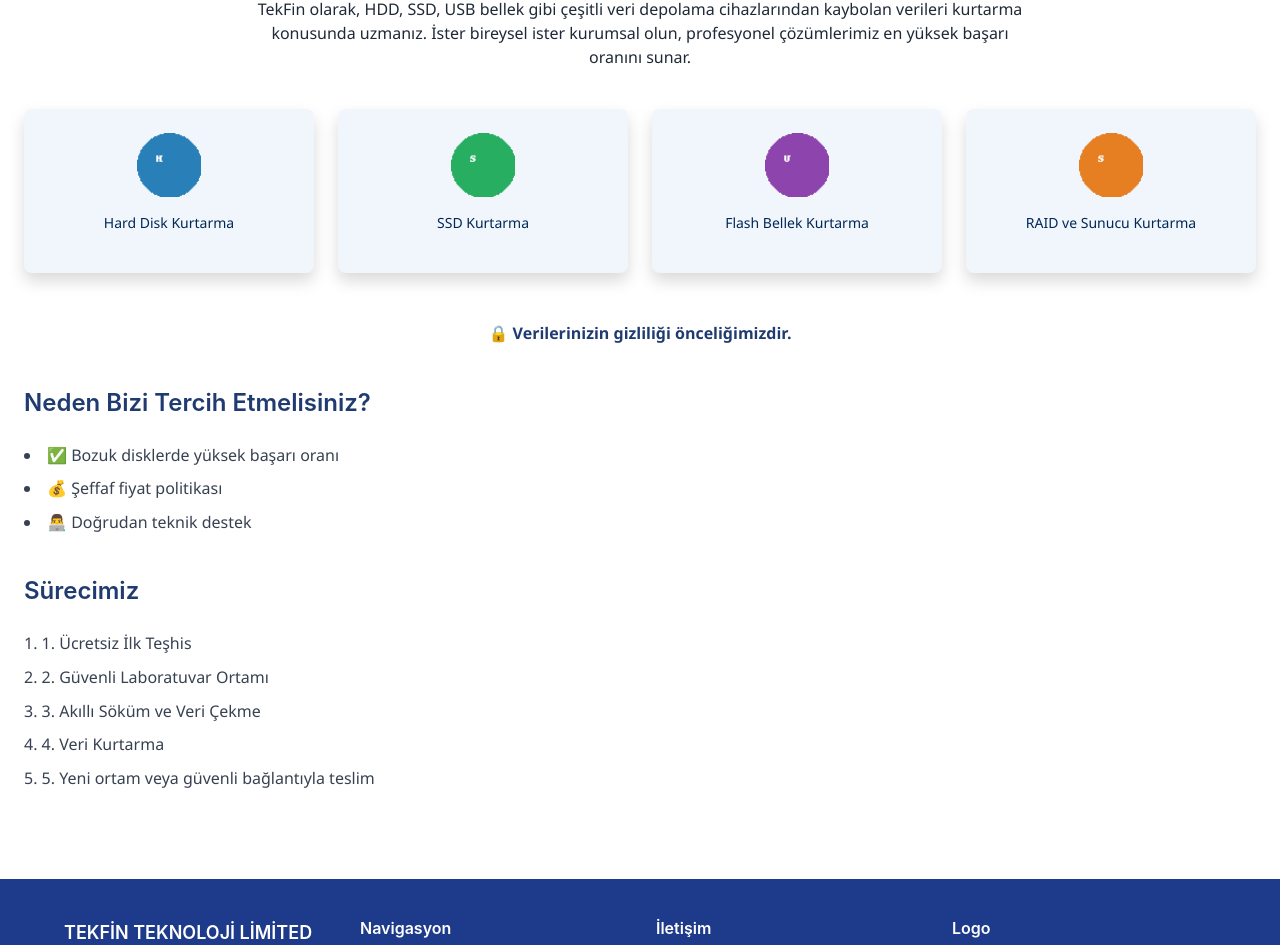
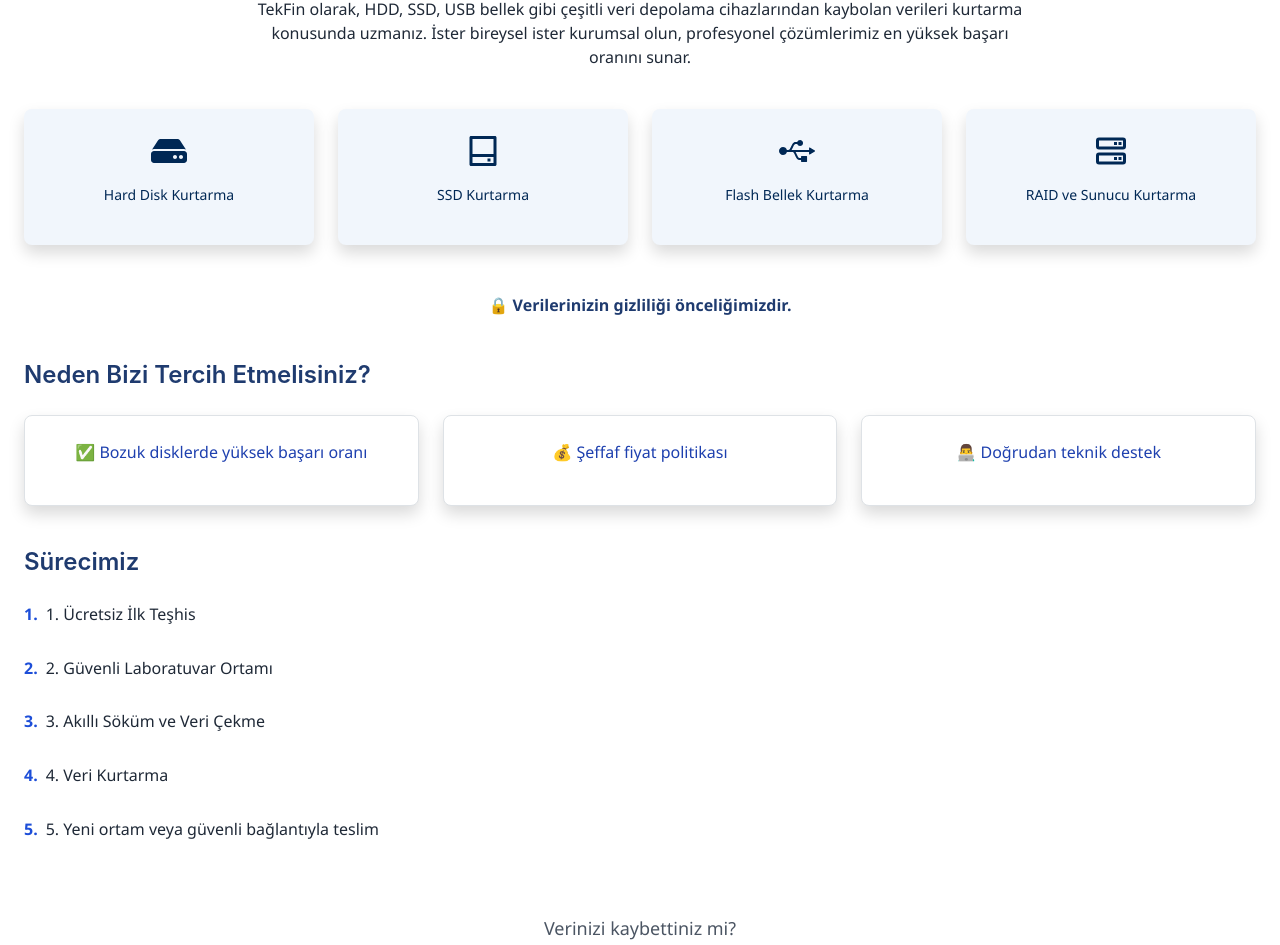
Before and after one commit to SalehKar/tekfin-website, a React (Create React App) app: page /data-recovery in a window 1280 px wide. Shown: the part 211-1156 px from the top of the page. Built offline with nearby package versions, Linux system fonts and the light colour scheme.

Commit message:
Update DataRecovery.js

```diff
--- a/src/components/DataRecovery.js
+++ b/src/components/DataRecovery.js
@@ -1,8 +1,8 @@
 import React from "react";
-import hddIcon from "../assets/icons/hdd.png";
-import ssdIcon from "../assets/icons/ssd.png";
-import usbIcon from "../assets/icons/usb.png";
-import serverIcon from "../assets/icons/server.png";
+import { Link } from "react-router-dom";
+import { FaHdd, FaUsb } from "react-icons/fa";
+import { RiHardDrive2Line } from "react-icons/ri";
+import { BiServer } from "react-icons/bi";
 
 export default function DataRecovery({ language = "tr" }) {
   const content = {
@@ -11,10 +11,10 @@ export default function DataRecovery({ language = "tr" }) {
       paragraph:
         "TekFin olarak, HDD, SSD, USB bellek gibi çeşitli veri depolama cihazlarından kaybolan verileri kurtarma konusunda uzmanız. İster bireysel ister kurumsal olun, profesyonel çözümlerimiz en yüksek başarı oranını sunar.",
       services: [
-        { icon: hddIcon, text: "Hard Disk Kurtarma" },
-        { icon: ssdIcon, text: "SSD Kurtarma" },
-        { icon: usbIcon, text: "Flash Bellek Kurtarma" },
-        { icon: serverIcon, text: "RAID ve Sunucu Kurtarma" }
+        { icon: <FaHdd />, text: "Hard Disk Kurtarma" },
+        { icon: <RiHardDrive2Line />, text: "SSD Kurtarma" },
+        { icon: <FaUsb />, text: "Flash Bellek Kurtarma" },
+        { icon: <BiServer />, text: "RAID ve Sunucu Kurtarma" }
       ],
       privacy: "🔒 Verilerinizin gizliliği önceliğimizdir.",
       whyTitle: "Neden Bizi Tercih Etmelisiniz?",
@@ -30,17 +30,21 @@ export default function DataRecovery({ language = "tr" }) {
         "3. Akıllı Söküm ve Veri Çekme",
         "4. Veri Kurtarma",
         "5. Yeni ortam veya güvenli bağlantıyla teslim"
-      ]
+      ],
+      cta: {
+        question: "Verinizi kaybettiniz mi?",
+        action: "Bizimle İletişime Geçin"
+      }
     },
     en: {
       title: "Data Recovery Services",
       paragraph:
         "At TekFin, we specialize in recovering lost data from various storage devices including HDDs, SSDs, USB drives, and more. Whether you are a business or an individual, our professional recovery solutions ensure the highest possible retrieval rates.",
       services: [
-        { icon: hddIcon, text: "Hard Drive Recovery" },
-        { icon: ssdIcon, text: "SSD Recovery" },
-        { icon: usbIcon, text: "Flash Media Recovery" },
-        { icon: serverIcon, text: "RAID and Server Recovery" }
+        { icon: <FaHdd />, text: "Hard Drive Recovery" },
+        { icon: <RiHardDrive2Line />, text: "SSD Recovery" },
+        { icon: <FaUsb />, text: "Flash Media Recovery" },
+        { icon: <BiServer />, text: "RAID and Server Recovery" }
       ],
       privacy: "🔒 Your data privacy is our priority.",
       whyTitle: "Why Choose Us?",
@@ -56,7 +60,11 @@ export default function DataRecovery({ language = "tr" }) {
         "3. Smart Disassembly & Extraction",
         "4. File Recovery",
         "5. Delivery via new medium or secure download links"
-      ]
+      ],
+      cta: {
+        question: "Lost your data?",
+        action: "Contact Us"
+      }
     }
   };
 
@@ -70,7 +78,7 @@ export default function DataRecovery({ language = "tr" }) {
       <div className="grid grid-cols-1 sm:grid-cols-2 md:grid-cols-4 gap-6 mb-12">
         {t.services.map((s, i) => (
           <div key={i} className="bg-[#f1f6fc] p-4 rounded-lg shadow hover:shadow-md transition-shadow flex flex-col items-center text-center">
-            <img src={s.icon} alt={s.text} className="w-16 h-16 mb-3" />
+            <div className="text-4xl text-[#002855] mb-3">{s.icon}</div>
             <p className="text-sm font-medium text-[#002855]">{s.text}</p>
           </div>
         ))}
@@ -80,20 +88,32 @@ export default function DataRecovery({ language = "tr" }) {
 
       <div className="mb-10">
         <h3 className="text-2xl font-semibold mb-4 text-[#1f3b6f]">{t.whyTitle}</h3>
-        <ul className="list-disc list-inside space-y-2 text-gray-700">
+        <div className="grid sm:grid-cols-3 gap-4">
           {t.whyList.map((item, i) => (
-            <li key={i}>{item}</li>
+            <div key={i} className="bg-white border border-blue-100 p-4 rounded-lg shadow text-center hover:shadow-md transition">
+              <p className="text-blue-800 font-medium">{item}</p>
+            </div>
+          ))}
+        </div>
+      </div>
+
+      <div>
+        <h3 className="text-2xl font-semibold mb-4 text-[#1f3b6f]">{t.processTitle}</h3>
+        <ul className="space-y-3">
+          {t.processSteps.map((step, i) => (
+            <li key={i} className="flex items-start gap-2">
+              <span className="text-blue-700 font-bold">{i + 1}.</span>
+              <p className="text-gray-800">{step}</p>
+            </li>
           ))}
         </ul>
       </div>
 
-      <div>
-        <h3 className="text-2xl font-semibold mb-4 text-[#1f3b6f]">{t.processTitle}</h3>
-        <ul className="list-decimal list-inside space-y-2 text-gray-700">
-          {t.processSteps.map((step, i) => (
-            <li key={i}>{step}</li>
-          ))}
-        </ul>
+      <div className="mt-14 text-center">
+        <p className="text-gray-600 text-lg mb-4">{t.cta.question}</p>
+        <Link to="/contact" className="inline-block bg-blue-700 text-white px-6 py-2 rounded hover:bg-blue-800">
+          {t.cta.action}
+        </Link>
       </div>
     </div>
   );
```
